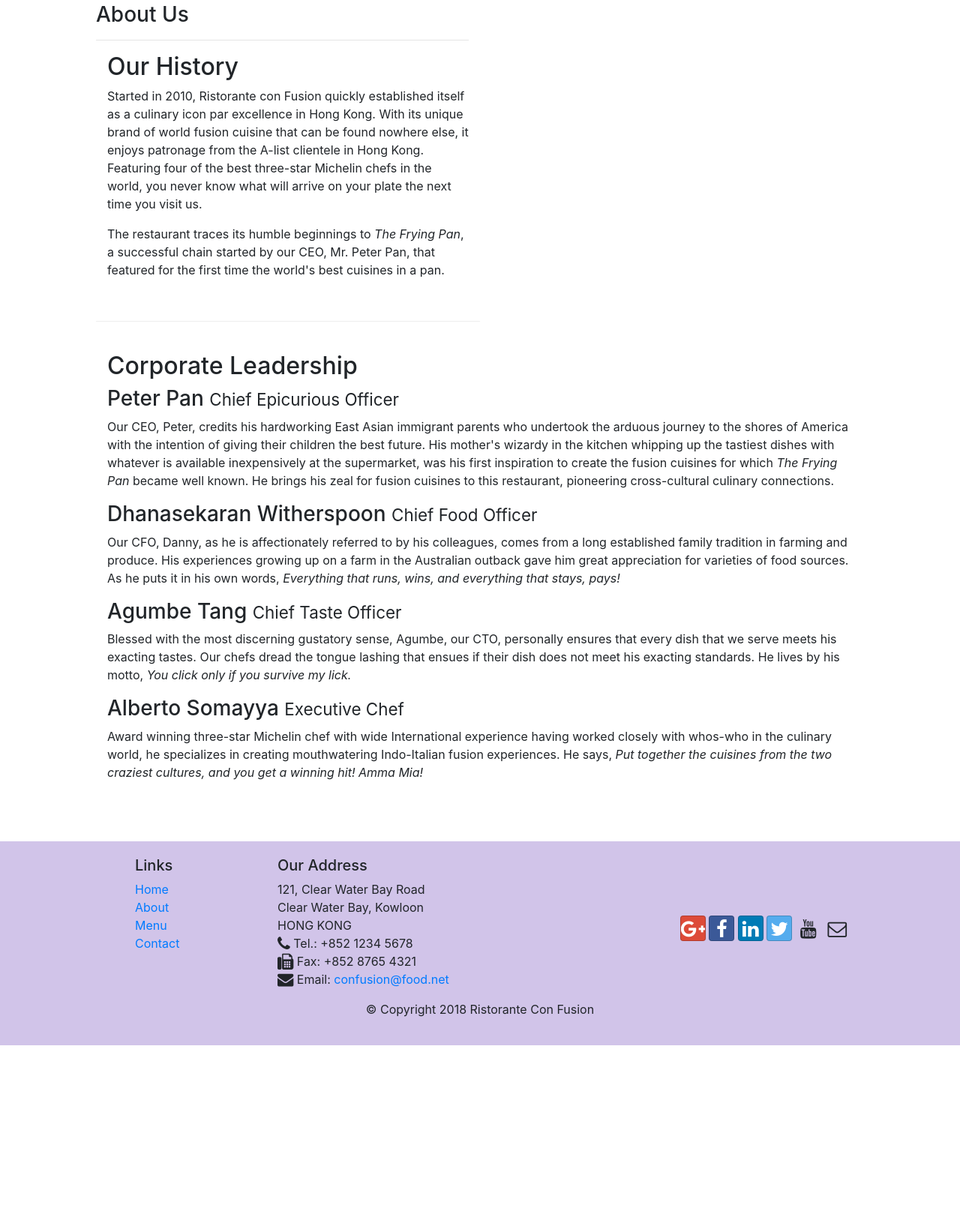
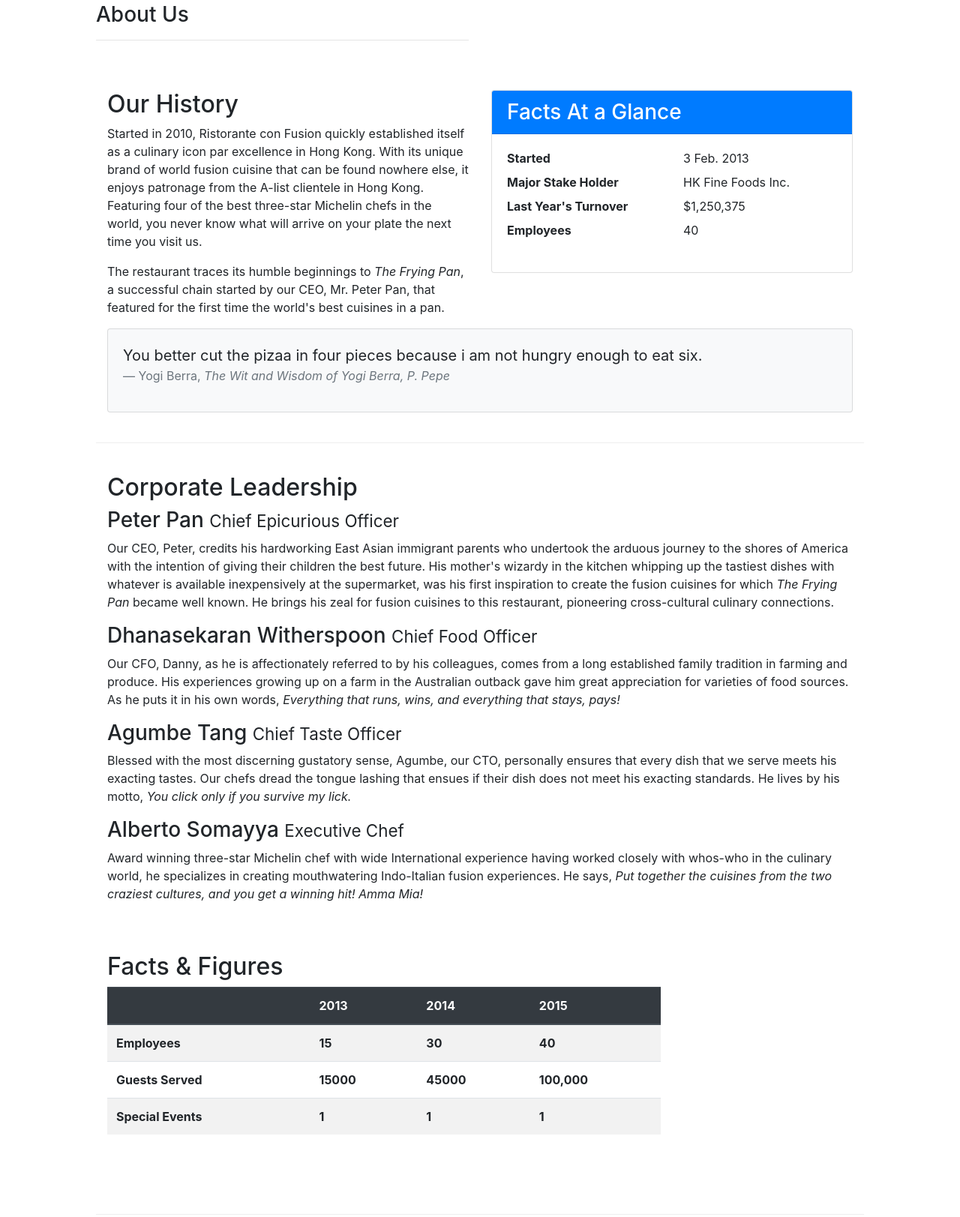
Before and after one commit to kychris/Bootstrap-Learning, a website: page Week1/conFusion/aboutus.html in a window 1280 px wide. Shown: the part 415-2038 px from the top of the page at 75% size. Before the commit the page ends 1809 px from the top, so only its background shows below. Drawn offline with nearby package versions, Linux system fonts and the light colour scheme.

Commit message:
Tables and Cards

```diff
--- a/Week1/conFusion/aboutus.html
+++ b/Week1/conFusion/aboutus.html
@@ -57,13 +57,39 @@
             </div>
         </div>
 
-        <div class = "col-12 col-sm-6 about">
-            <div>
+        <div class = "row row-content about">
+            <div class="col-sm-6">
                 <h2>Our History</h2>
                 <p>Started in 2010, Ristorante con Fusion quickly established itself as a culinary icon par excellence in Hong Kong. With its unique brand of world fusion cuisine that can be found nowhere else, it enjoys patronage from the A-list clientele in Hong Kong.  Featuring four of the best three-star Michelin chefs in the world, you never know what will arrive on your plate the next time you visit us.</p>
                 <p>The restaurant traces its humble beginnings to <em>The Frying Pan</em>, a successful chain started by our CEO, Mr. Peter Pan, that featured for the first time the world's best cuisines in a pan.</p>
             </div>
-            <div>
+            <div class="col-sm">
+                <div class="card">
+                    <h3 class="card-header bg-primary text-white">Facts At a Glance</h3>
+                    <div class="card-body">
+                        <dl class="row">
+                            <dt class="col-6">Started</dt>
+                            <dd class="col-6">3 Feb. 2013</dd>
+                            <dt class="col-6">Major Stake Holder</dt>
+                            <dd class="col-6">HK Fine Foods Inc.</dd>
+                            <dt class="col-6">Last Year's Turnover</dt>
+                            <dd class="col-6">$1,250,375</dd>
+                            <dt class="col-6">Employees</dt>
+                            <dd class="col-6">40</dd>
+                        </dl>
+                    </div>
+                </div>
+            </div>
+            <div class="col-12">
+                <div class="card card-body bg-light">
+                    <blockquote class="blockquote">
+                        <p class="mb-0">You better cut the pizaa in four pieces because
+                            i am not hungry enough to eat six.</p>
+                        <footer class="blockquote-footer">Yogi Berra,
+                            <cite title="Source Title">The Wit and Wisdom of Yogi Berra, P. Pepe</cite>
+                        </footer>
+                    </blockquote>
+                </div>
             </div>
         </div>
 
@@ -80,6 +106,53 @@
                 <h3>Alberto Somayya <small>Executive Chef</small></h3>
                 <p class = "d-none d-md-block">Award winning three-star Michelin chef with wide International experience having worked closely with whos-who in the culinary world, he specializes in creating mouthwatering Indo-Italian fusion experiences. He says, <em>Put together the cuisines from the two craziest cultures, and you get a winning hit! Amma Mia!</em></p>
             </div>
+       </div>
+       <div class = "row row-content">
+           <div class = "col-12 col-sm-9">
+                <h2>Facts &amp; Figures</h2>
+                <div class = "table-responsive">
+                    <table class = "table table-striped">
+                        <thead class = "thead-dark">
+                            <tr>
+                                <th>&nbsp;</th>
+                                <th>2013</th>
+                                <th>2014</th>
+                                <th>2015</th>
+                            </tr>
+                        </thead>
+                        <tbody>
+                            <tr>
+                                <th>Employees</th>
+                                <th>15</th>
+                                <th>30</th>
+                                <th>40</th>
+                            </tr>
+                            <tr>
+                                <th>Guests Served</th>
+                                <th>15000</th>
+                                <th>45000</th>
+                                <th>100,000</th>
+                            </tr>
+                            <tr>
+                                <th>Special Events</th>
+                                <th>1</th>
+                                <th>1</th>
+                                <th>1</th>
+                            </tr>
+                        </tbody>
+
+
+                    </table>
+
+
+                </div>
+
+
+
+           </div>
+           <div class="col-12 col-sm-3">
+
+           </div>
        </div>
     </div>
 
```
